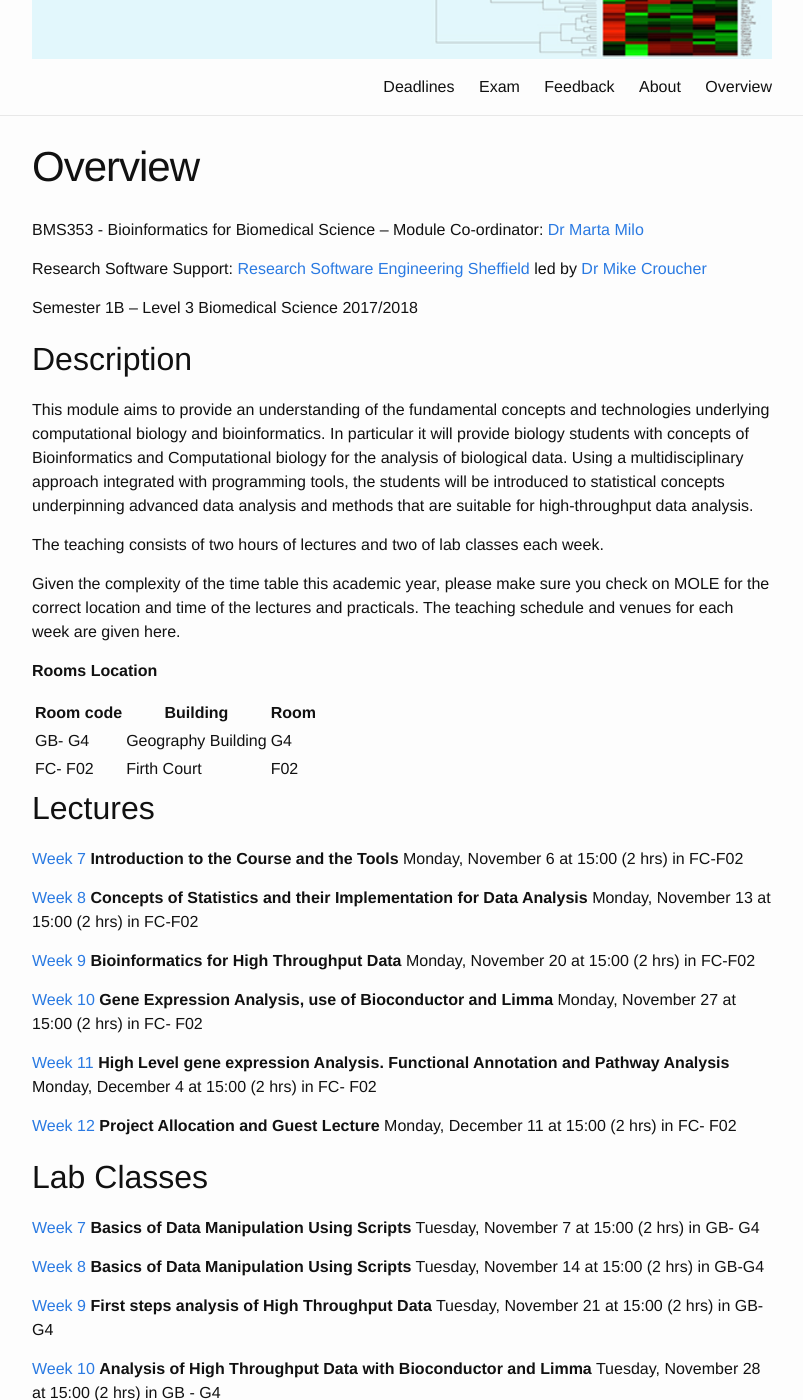
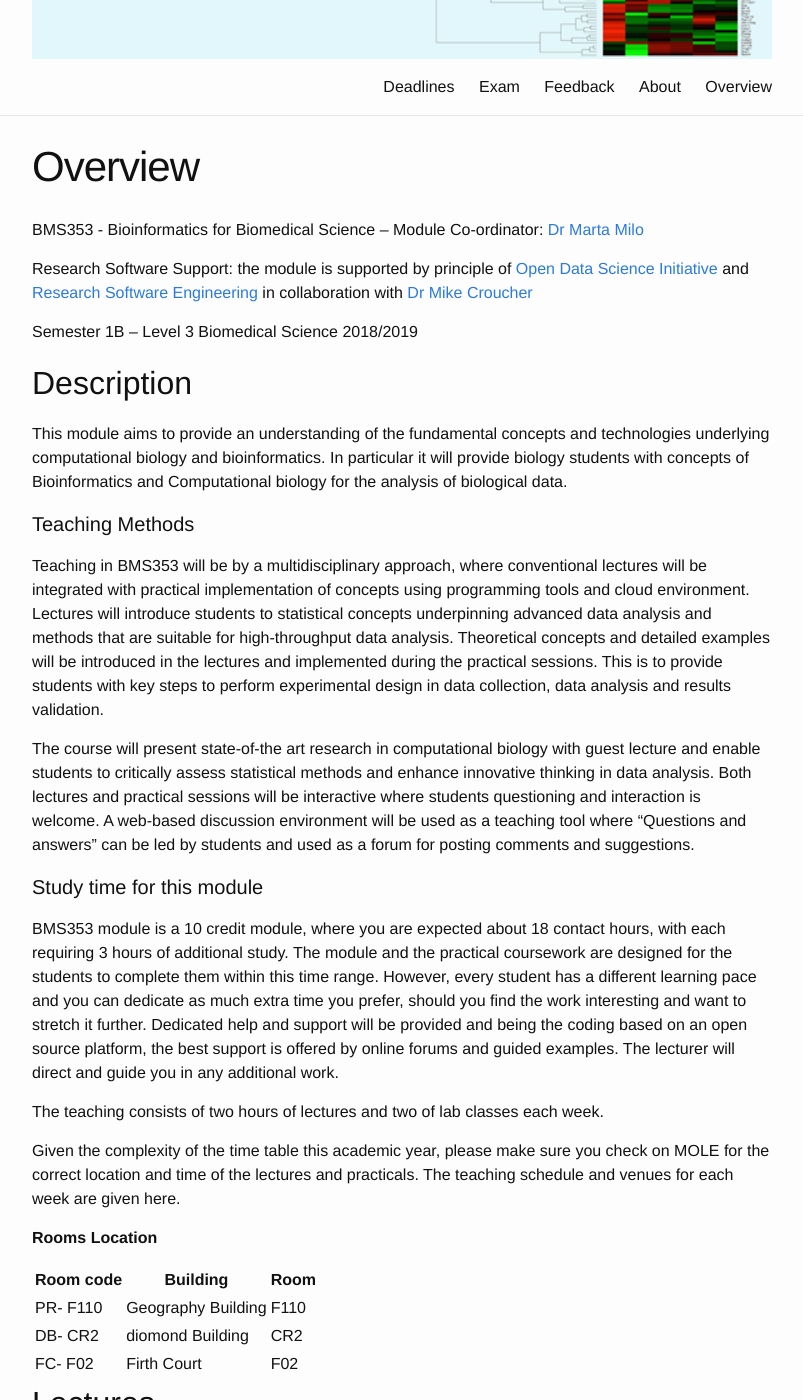
Before and after one commit to sods/bioinformatics, a Jekyll site: the page built from overview.md, in a window 1280 px wide and 1400 px high, scrolled down 292 px. Shown: the whole window, without its empty margins (238-1041 px from the left). Built offline with Jekyll 4.4.1, drawn with Linux system fonts in a browser that asks for light colours.

Commit message:
updated room codes and matching with handbook.

```diff
--- a/overview.md
+++ b/overview.md
@@ -7,14 +7,22 @@ BMS353 - Bioinformatics for Biomedical Science --
 Module Co-ordinator: [Dr Marta Milo](https://www.sheffield.ac.uk/bms/research/milo)
 
 
-Research Software Support: [Research Software Engineering Sheffield](http://rse.shef.ac.uk) led by [Dr Mike Croucher](http://www.walkingrandomly.com/)
+Research Software Support: the module is supported by principle of [Open Data Science Initiative]( http://opendsi.cc/) and [Research Software Engineering](http://rse.ac.uk/) in collaboration with [Dr Mike Croucher](http://www.walkingrandomly.com/)
 
 
-Semester 1B – Level 3 Biomedical Science 2017/2018
+Semester 1B – Level 3 Biomedical Science 2018/2019
 
 ## Description
 
-This module aims to provide an understanding of the fundamental concepts and technologies underlying computational biology and bioinformatics. In particular it will provide biology students with concepts of Bioinformatics and Computational biology for the analysis of biological data. Using a multidisciplinary approach integrated with programming tools, the students will be introduced to statistical concepts underpinning advanced data analysis and methods that are suitable for high-throughput data analysis.
+This module aims to provide an understanding of the fundamental concepts and technologies underlying computational biology and bioinformatics. In particular it will provide biology students with concepts of Bioinformatics and Computational biology for the analysis of biological data.
+
+#### Teaching Methods
+Teaching in BMS353 will be by a multidisciplinary approach, where conventional lectures will be integrated with practical implementation of concepts using programming tools and cloud environment. Lectures will introduce students to statistical concepts underpinning advanced data analysis and methods that are suitable for high-throughput data analysis. Theoretical concepts and detailed examples will be introduced in the lectures and implemented during the practical sessions. This is to provide students with key steps to perform experimental design in data collection, data analysis and results validation.
+
+The course will present state-of-the art research in computational biology with guest lecture and enable students to critically assess statistical methods and enhance innovative thinking in data analysis. Both lectures and practical sessions will be interactive where students questioning and interaction is welcome. A web-based discussion environment will be used as a teaching tool where “Questions and answers” can be led by students and used as a forum for posting comments and suggestions.
+
+#### Study time for this module
+BMS353 module is a 10 credit module, where you are expected about 18 contact hours, with each requiring 3 hours of additional study. The module and the practical coursework are designed for the students to complete them within this time range. However, every student has a different learning pace and you can dedicate as much extra time you prefer, should you find the work interesting and want to stretch it further. Dedicated help and support will be provided and being the coding based on an open source platform, the best support is offered by online forums and guided examples. The lecturer will direct and guide you in any additional work.
 
 The teaching consists of two hours of lectures and two of lab classes each week.
 
@@ -24,5 +32,6 @@ Given the complexity of the time table this academic year, please make sure you
 
  Room code   |Building              |Room
  ----------- |-------------------   |----
- GB- G4      | Geography Building   | G4
- FC- F02     | Firth Court | F02
+ PR- F110    | Geography Building   | F110
+ DB- CR2     | diomond Building     | CR2
+ FC- F02     | Firth Court          | F02
```
